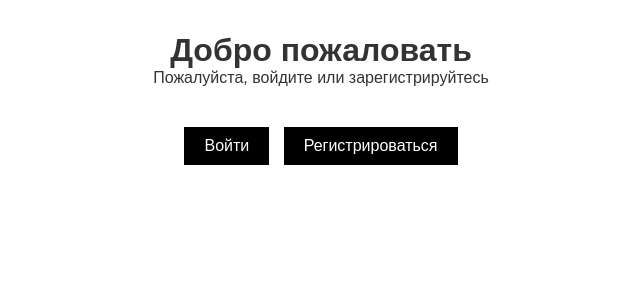
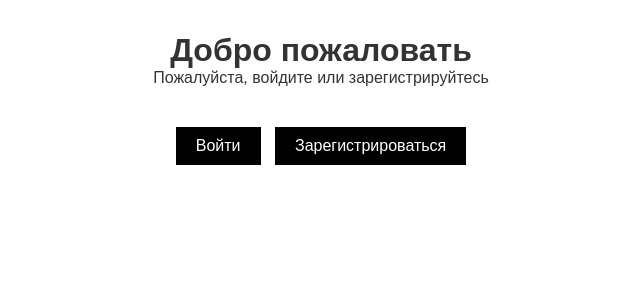
Before and after one commit to light483-l/project, a Flask app: page / in a window 1280 px wide. Shown: the part 48-348 px from the top of the page, without its empty margins (319-959 px from the left). Run offline with Flask 3, Linux system fonts and the light colour scheme; some libraries are stand-ins or nearby versions.

Commit message:
Update index.html

```diff
--- a/templates/index.html
+++ b/templates/index.html
@@ -71,7 +71,7 @@
 
     <div style="margin-top: 30px;">
         <a href="/login" class="btn">Войти</a>
-        <a href="/register" class="btn">Регистрироваться</a>
+        <a href="/register" class="btn">Зарегистрироваться</a>
     </div>
 </div>
 </body>
```
